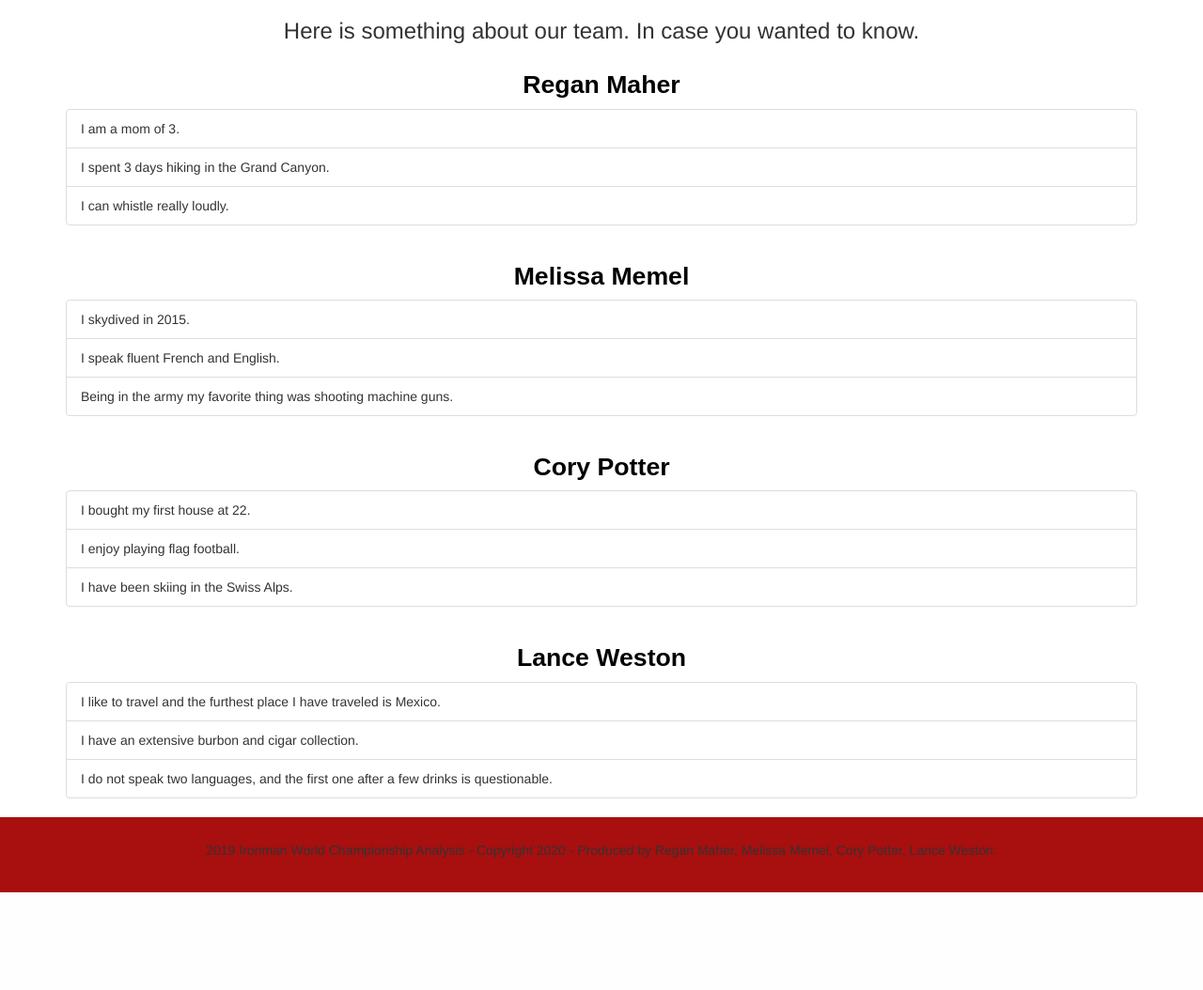
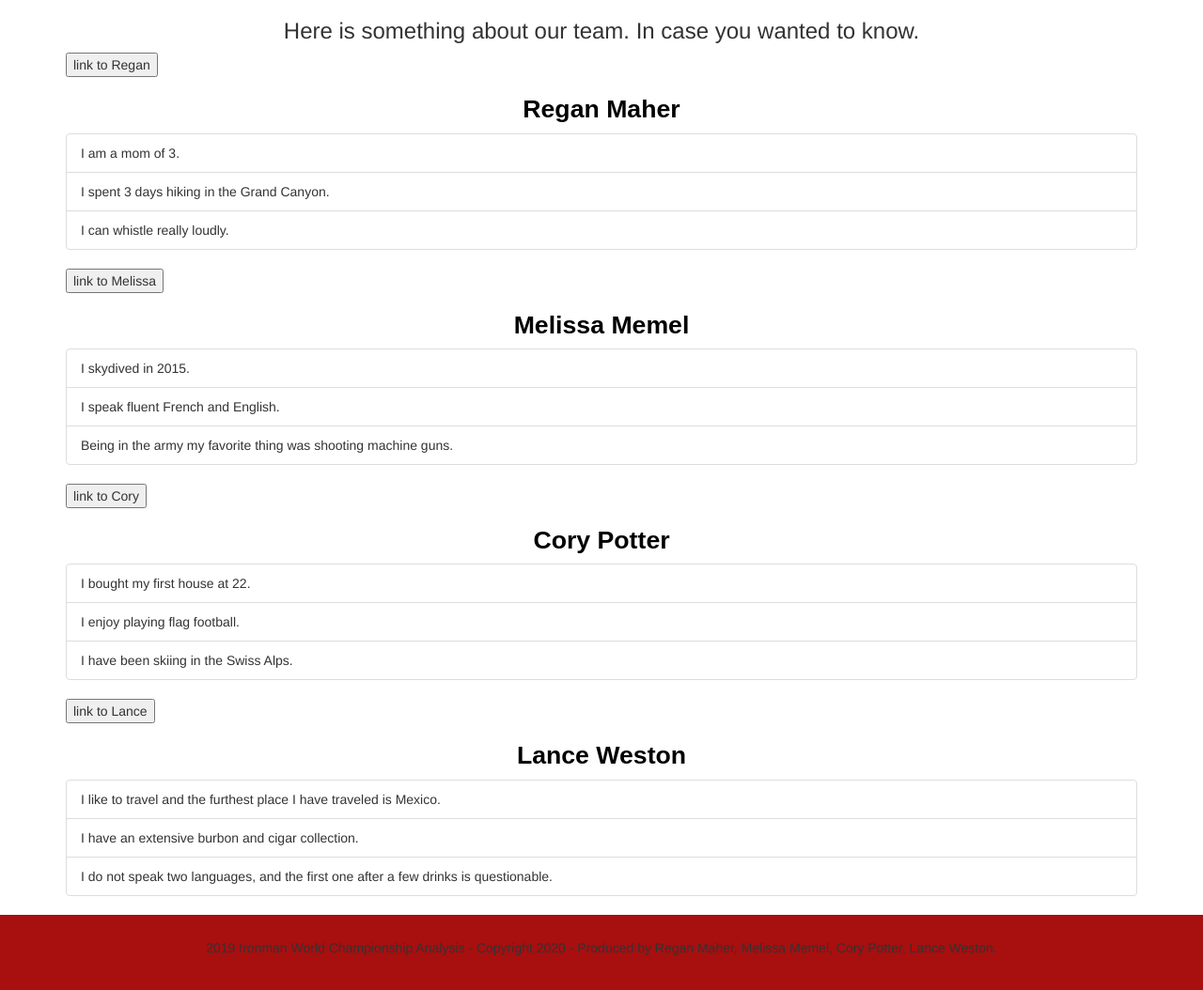
Before and after one commit to potterc22/Project2, a Flask app: page /about in a window 1280 px wide. Shown: the part 52-1106 px from the top of the page at 94% size. Before the commit the page ends 1002 px from the top, so only its background shows below. Run offline with Flask 2, Linux system fonts and the light colour scheme; some libraries are stand-ins or nearby versions.

Commit message:
added js library

```diff
--- a/templates/about.html
+++ b/templates/about.html
@@ -42,6 +42,7 @@
   <h3>Here is something about our team. In case you wanted to know.</h3>
 </div>
 <div class="container">
+  <button id= "ReganButton">link to Regan</button>
   <h2>Regan Maher</h2>
   <ul class="list-group">
     <li class="list-group-item">I am a mom of 3.</li>
@@ -50,6 +51,7 @@
   </ul>
 </div>
 <div class="container">
+  <button id= "MelissaButton">link to Melissa</button>
   <h2>Melissa Memel</h2>
   <ul class="list-group">
     <li class="list-group-item">I skydived in 2015.</li>
@@ -58,6 +60,7 @@
   </ul>
 </div>
 <div class="container">
+  <button id= "CoryButton">link to Cory</button>
   <h2>Cory Potter</h2>
   <ul class="list-group">
     <li class="list-group-item">I bought my first house at 22.</li>
@@ -66,12 +69,50 @@
   </ul>
 </div>
 <div class="container">
+  <button id= "LanceButton">link to Lance</button>
   <h2>Lance Weston</h2>
   <ul class="list-group">
     <li class="list-group-item">I like to travel and the furthest place I have traveled is Mexico.</li>
     <li class="list-group-item">I have an extensive burbon and cigar collection.</li>
     <li class="list-group-item">I do not speak two languages, and the first one after a few drinks is questionable.</li>
   </ul>
+  <script src="https://unpkg.com/@popperjs/core@2"></script>
+  <script src="https://unpkg.com/tippy.js@6"></script>
+
+  <script>
+      tippy("#ReganButton", {
+          placement: "right",
+          arrow: true,
+          content: "https://www.linkedin.com/in/regan-maher-b57b2b7",
+          trigger: "click",
+          allowHTML: true,
+          interactive: true,
+      });
+      tippy("#MelissaButton", {
+        placement: "right",
+          arrow: true,
+          content: "https://www.linkedin.com/in/meliane-memel-38791497",
+          trigger: "click",
+          allowHTML: true,
+          interactive: true,
+      });
+      tippy("#CoryButton", {
+        placement: "right",
+          arrow: true,
+          content: "https://www.linkedin.com/in/cory-potter-658168127",
+          trigger: "click",
+          allowHTML: true,
+          interactive: true,
+      });
+      tippy("#LanceButton", {
+          placement: "right",
+          arrow: true,
+          content: "https://www.linkedin.com/in/lance-weston-912a5548/",
+          trigger: "click",
+          allowHTML: true,
+          interactive: true,
+      });
+  </script>
 </div>
 
 
```
